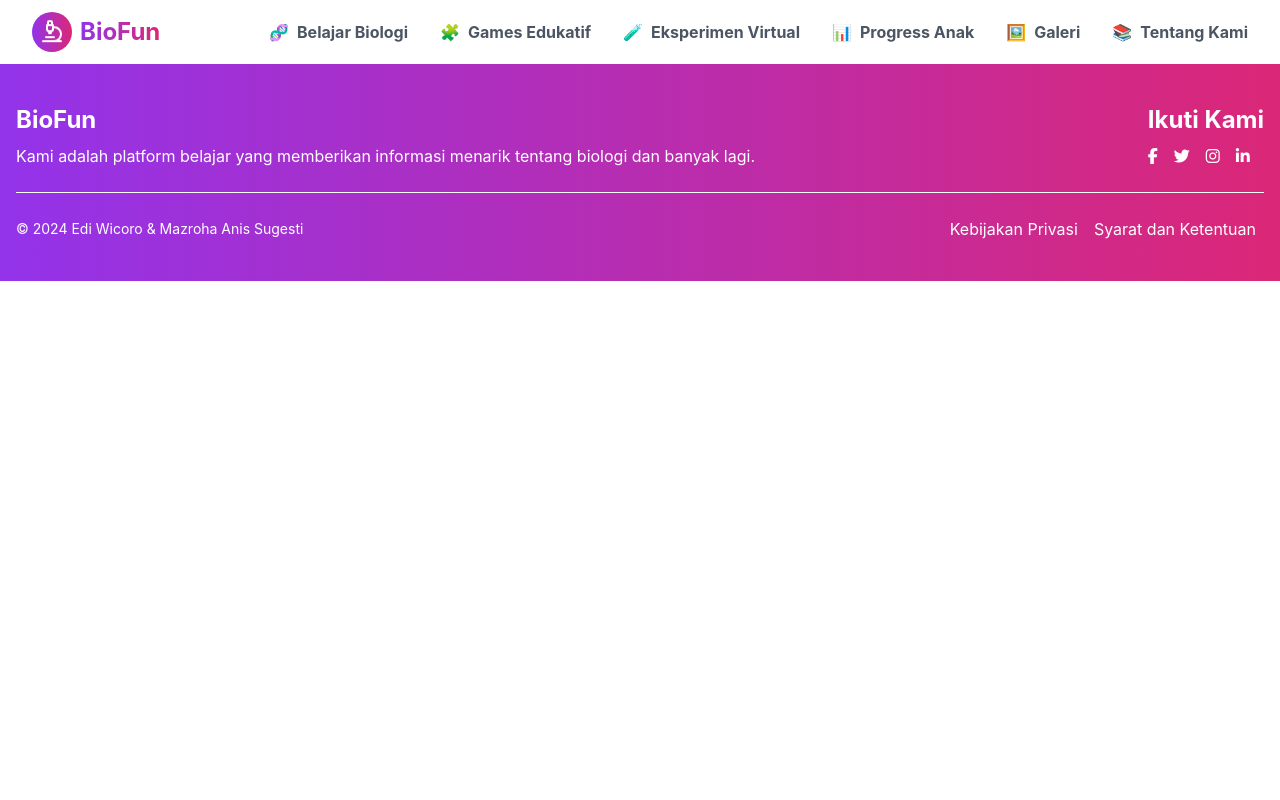
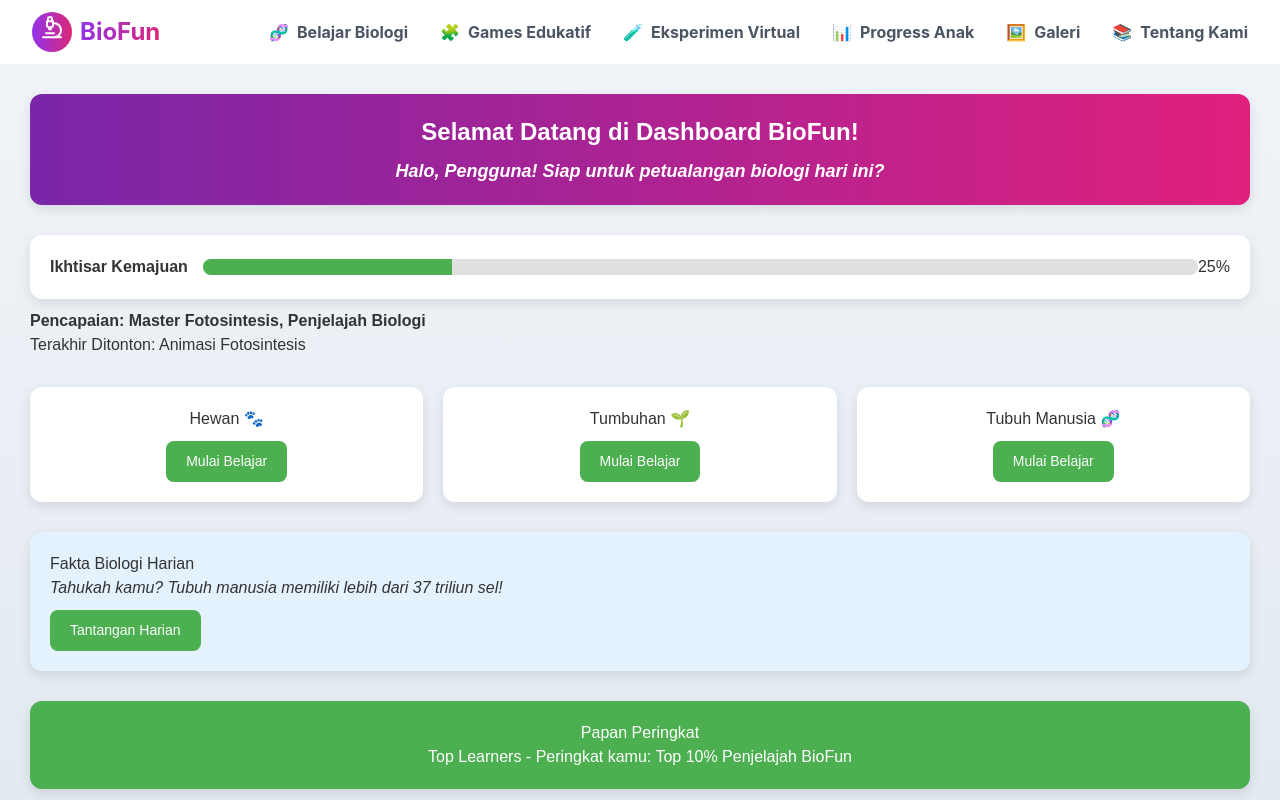
Before and after one commit to Ediw7/biofun, a React (Create React App) app: page /dashboard in a window 1280 px wide. Shown: the top 800 px of the page. Built offline with nearby package versions, Linux system fonts and the light colour scheme.

Commit message:
menambahkan file Dashboard dan RiwayatAktivitas

```diff
--- a/src/App.js
+++ b/src/App.js
@@ -3,6 +3,7 @@ import { BrowserRouter as Router, Route, Routes } from 'react-router-dom';
 import 'aos/dist/aos.css';
 import '@fortawesome/fontawesome-free/css/all.min.css';
 
+// Mengimpor semua halaman yang akan digunakan
 import Home from './pages/Home';
 import BelajarHewan from './pages/BelajarHewan';
 import BelajarTumbuhan from './pages/BelajarTumbuhan';
@@ -10,6 +11,8 @@ import BelajarManusia from './pages/BelajarManusia';
 import GamesEdukatif from './pages/GamesEdukatif';
 import Tentangkami from './pages/TentangKami';
 import Galeri from './pages/Galeri';
+import Dashboard from './pages/Dashboard';
+
 
 
 import HewanMamalia from './pages/HewanMamalia';
@@ -19,7 +22,7 @@ import TumbuhanBerbunga from './pages/TumbuhanBerbunga';
 import VideoBerbunga from './pages/VideoBerbunga';
 
 import Footer from './components/Footer';
-import Header from './components/Header'; // Pastikan path ini benar
+import Header from './components/Header';
 
 const App = () => {
   return (
@@ -33,10 +36,12 @@ const App = () => {
         <Route path="/games-edukatif" element={<GamesEdukatif />} />
         <Route path="/hewan-mamalia" element={<HewanMamalia />} />
         <Route path="/video-mamalia" element={<VideoMamalia />} />
-        <Route path="/tumbuhan-berbunga" element={<TumbuhanBerbunga/>}/>
-        <Route path="/video-berbunga" element={<VideoBerbunga/>}/>
-        <Route path="/Tentang-Kami" element={<Tentangkami/>}/>
-        <Route path="/Galeri" element={<Galeri/>}/>
+        <Route path="/tumbuhan-berbunga" element={<TumbuhanBerbunga />} />
+        <Route path="/video-berbunga" element={<VideoBerbunga />} />
+        <Route path="/tentang-kami" element={<Tentangkami />} />
+        <Route path="/galeri" element={<Galeri />} />
+        <Route path="/dashboard" element={<Dashboard />} />
+
 
 
       </Routes>
--- /dev/null
+++ b/src/pages/Dashboard.js
@@ -0,0 +1,208 @@
+// Dashboard.js
+
+import React, { useState } from 'react';
+
+function Dashboard() {
+  const [user, setUser] = useState("Pengguna");
+  const [progress, setProgress] = useState(25);
+  const [points, setPoints] = useState(150);
+  const [achievements, setAchievements] = useState(["Master Fotosintesis", "Penjelajah Biologi"]);
+  const [latestActivity, setLatestActivity] = useState("Animasi Fotosintesis");
+
+  const styles = {
+    container: {
+      padding: '30px',
+      fontFamily: 'Arial, sans-serif',
+      color: '#333',
+      background: 'linear-gradient(to bottom, #f0f4f8, #d9e2ec)',
+      minHeight: '100vh',
+    },
+    header: {
+      textAlign: 'center',
+      padding: '20px',
+      background: 'linear-gradient(90deg, #7926A8, #E0207D)',
+      color: '#fff',
+      borderRadius: '12px',
+      boxShadow: '0 4px 12px rgba(0, 0, 0, 0.1)',
+      fontSize: '24px',
+      fontWeight: 'bold',
+    },
+    subheader: {
+      color: '#fff',
+      fontSize: '18px',
+      marginTop: '8px',
+      fontStyle: 'italic',
+    },
+    progressSection: {
+      display: 'flex',
+      justifyContent: 'space-between',
+      alignItems: 'center',
+      marginTop: '30px',
+      background: '#fff',
+      padding: '20px',
+      borderRadius: '12px',
+      boxShadow: '0 4px 12px rgba(0, 0, 0, 0.1)',
+    },
+    progressLabel: {
+      fontSize: '16px',
+      fontWeight: 'bold',
+    },
+    progressContainer: {
+      flex: 1,
+      height: '16px',
+      backgroundColor: '#e0e0e0',
+      borderRadius: '8px',
+      overflow: 'hidden',
+      marginLeft: '15px',
+    },
+    progressBar: {
+      width: `${progress}%`,
+      height: '100%',
+      backgroundColor: '#4CAF50',
+    },
+    cardContainer: {
+      display: 'flex',
+      gap: '20px',
+      marginTop: '30px',
+      flexWrap: 'wrap',
+    },
+    card: {
+      flex: '1 1 30%',
+      padding: '20px',
+      backgroundColor: '#ffffff',
+      borderRadius: '12px',
+      boxShadow: '0 4px 12px rgba(0, 0, 0, 0.1)',
+      textAlign: 'center',
+      transition: 'transform 0.2s',
+      cursor: 'pointer',
+      '&:hover': {
+        transform: 'scale(1.05)',
+      },
+    },
+    leaderboard: {
+      marginTop: '30px',
+      padding: '20px',
+      backgroundColor: '#4CAF50',
+      borderRadius: '12px',
+      color: '#fff',
+      textAlign: 'center',
+      boxShadow: '0 4px 12px rgba(0, 0, 0, 0.1)',
+    },
+    dailyFact: {
+      padding: '20px',
+      backgroundColor: '#e3f2fd',
+      borderRadius: '12px',
+      marginTop: '30px',
+      boxShadow: '0 4px 12px rgba(0, 0, 0, 0.1)',
+    },
+    factText: {
+      fontSize: '16px',
+      fontStyle: 'italic',
+      color: '#333',
+    },
+    button: {
+      marginTop: '10px',
+      padding: '10px 20px',
+      backgroundColor: '#4CAF50',
+      color: '#fff',
+      border: 'none',
+      borderRadius: '8px',
+      cursor: 'pointer',
+      fontSize: '14px',
+      transition: 'background-color 0.2s',
+      '&:hover': {
+        backgroundColor: '#45A049',
+      },
+    },
+    footer: {
+      marginTop: '40px',
+      textAlign: 'center',
+      fontSize: '16px',
+      color: '#555',
+      fontStyle: 'italic',
+    },
+  };
+
+  return (
+    <div style={styles.container}>
+      {/* Header */}
+      <div style={styles.header}>
+        <h1>Selamat Datang di Dashboard BioFun!</h1>
+        <p style={styles.subheader}>Halo, {user}! Siap untuk petualangan biologi hari ini?</p>
+      </div>
+
+      {/* Progress Overview */}
+      <div style={styles.progressSection}>
+        <span style={styles.progressLabel}>Ikhtisar Kemajuan</span>
+        <div style={styles.progressContainer}>
+          <div style={styles.progressBar}></div>
+        </div>
+        <span>{progress}%</span>
+      </div>
+      <p style={{ marginTop: '10px', fontWeight: 'bold' }}>Pencapaian: {achievements.join(', ')}</p>
+      <p>Terakhir Ditonton: {latestActivity}</p>
+
+      {/* Interactive Cards */}
+      <div style={styles.cardContainer}>
+        <div style={styles.card}>
+          <h3>Hewan 🐾</h3>
+          <button style={styles.button} onClick={() => alert("Mulai Modul Hewan")}>Mulai Belajar</button>
+        </div>
+        <div style={styles.card}>
+          <h3>Tumbuhan 🌱</h3>
+          <button style={styles.button} onClick={() => alert("Mulai Modul Tumbuhan")}>Mulai Belajar</button>
+        </div>
+        <div style={styles.card}>
+          <h3>Tubuh Manusia 🧬</h3>
+          <button style={styles.button} onClick={() => alert("Mulai Modul Tubuh Manusia")}>Mulai Belajar</button>
+        </div>
+      </div>
+
+      {/* Daily Fact */}
+      <div style={styles.dailyFact}>
+        <h4>Fakta Biologi Harian</h4>
+        <p style={styles.factText}>Tahukah kamu? Tubuh manusia memiliki lebih dari 37 triliun sel!</p>
+        <button style={styles.button} onClick={() => alert("Jawab Tantangan!")}>Tantangan Harian</button>
+      </div>
+
+      {/* Leaderboard */}
+      <div style={styles.leaderboard}>
+        <h4>Papan Peringkat</h4>
+        <p>Top Learners - Peringkat kamu: Top 10% Penjelajah BioFun</p>
+      </div>
+
+      {/* Recommendations */}
+      <div style={styles.cardContainer}>
+        <div style={styles.card}>
+          <h4>Rekomendasi Modul</h4>
+          <p>Berdasarkan minat kamu di Tumbuhan, kami sarankan "Permainan Fotosintesis".</p>
+        </div>
+        <div style={styles.card}>
+          <h4>Target Mingguan</h4>
+          <p>Selesaikan 3 permainan tentang Kerajaan Hewan minggu ini!</p>
+        </div>
+      </div>
+
+      {/* Feedback Section */}
+      <div style={styles.dailyFact}>
+        <h4>Umpan Balik & Testimoni</h4>
+        <p>"Platform ini sangat membantu anak saya memahami biologi!" - Orang Tua</p>
+        <button style={styles.button} onClick={() => alert("Beri Umpan Balik")}>Beri Umpan Balik</button>
+      </div>
+
+      {/* Reward Section */}
+      <div style={styles.card}>
+        <h4>Sistem Poin</h4>
+        <p>Poin Kamu: {points}</p>
+        <button style={styles.button} onClick={() => alert("Tukar Poin")}>Tukar Poin dengan Hadiah</button>
+      </div>
+
+      {/* Motivational Message */}
+      <div style={styles.footer}>
+        <p>“Teruslah menjelajah! Setiap sel di tubuhmu mendukungmu!”</p>
+      </div>
+    </div>
+  );
+}
+
+export default Dashboard;
--- /dev/null
+++ b/src/pages/RiwayatAktivitas.js
@@ -0,0 +1,114 @@
+// ActivityHistory.js
+
+import React, { useState } from 'react';
+import { PieChart, Pie, Cell, Tooltip } from 'recharts';
+
+function ActivityHistory() {
+  const [activities, setActivities] = useState([
+    { name: "Pembelajaran", value: 40 },
+    { name: "Permainan", value: 30 },
+    { name: "Eksperimen", value: 30 },
+  ]);
+
+  const [recentActivities, setRecentActivities] = useState([
+    { title: "Modul Fotosintesis", date: "2024-11-01", status: "Selesai" },
+    { title: "Permainan Tumbuhan", date: "2024-11-02", status: "Selesai" },
+    { title: "Eksperimen Sel Hewan", date: "2024-11-03", status: "Sedang Berlangsung" },
+  ]);
+
+  const styles = {
+    container: {
+      padding: '30px',
+      fontFamily: 'Arial, sans-serif',
+      background: 'linear-gradient(to bottom, #f0f4f8, #d9e2ec)',
+    },
+    header: {
+      textAlign: 'center',
+      fontSize: '24px',
+      fontWeight: 'bold',
+      color: '#333',
+    },
+    activitySection: {
+      marginTop: '20px',
+      display: 'flex',
+      flexDirection: 'column',
+      gap: '15px',
+    },
+    activityCard: {
+      backgroundColor: '#ffffff',
+      borderRadius: '12px',
+      padding: '15px',
+      boxShadow: '0 4px 10px rgba(0, 0, 0, 0.1)',
+      display: 'flex',
+      justifyContent: 'space-between',
+      alignItems: 'center',
+    },
+    activityText: {
+      fontSize: '16px',
+      color: '#333',
+    },
+    activityStatus: {
+      backgroundColor: '#4CAF50',
+      color: '#fff',
+      borderRadius: '8px',
+      padding: '5px 10px',
+    },
+    chartContainer: {
+      marginTop: '30px',
+      display: 'flex',
+      justifyContent: 'center',
+    },
+    chartTitle: {
+      textAlign: 'center',
+      fontSize: '18px',
+      fontWeight: 'bold',
+      color: '#333',
+    },
+
+  };
+
+  const COLORS = ['#4CAF50', '#FF9800', '#03A9F4']; // Warna untuk chart (Pembelajaran, Permainan, Eksperimen)
+
+  return (
+    <div style={styles.container}>
+      {/* Header */}
+      <div style={styles.header}>
+        <h1>Riwayat Aktivitas BioFun</h1>
+      </div>
+
+      {/* Recent Activities */}
+      <div style={styles.activitySection}>
+        <h2>Aktivitas Terbaru</h2>
+        {recentActivities.map((activity, index) => (
+          <div key={index} style={styles.activityCard}>
+            <div style={styles.activityText}>
+              <strong>{activity.title}</strong> - {activity.date}
+            </div>
+            <div style={styles.activityStatus}>{activity.status}</div>
+          </div>
+        ))}
+      </div>
+
+      {/* Grafik Aktivitas */}
+      <div style={styles.chartContainer}>
+        <div style={styles.chartTitle}>Pembagian Waktu Aktivitas</div>
+        <PieChart width={200} height={200}>
+          <Pie
+            data={activities}
+            dataKey="value"
+            outerRadius={80}
+            fill="#8884d8"
+            label
+          >
+            {activities.map((entry, index) => (
+              <Cell key={`cell-${index}`} fill={COLORS[index % COLORS.length]} />
+            ))}
+          </Pie>
+          <Tooltip />
+        </PieChart>
+      </div>
+    </div>
+  );
+}
+
+export default ActivityHistory;
```
